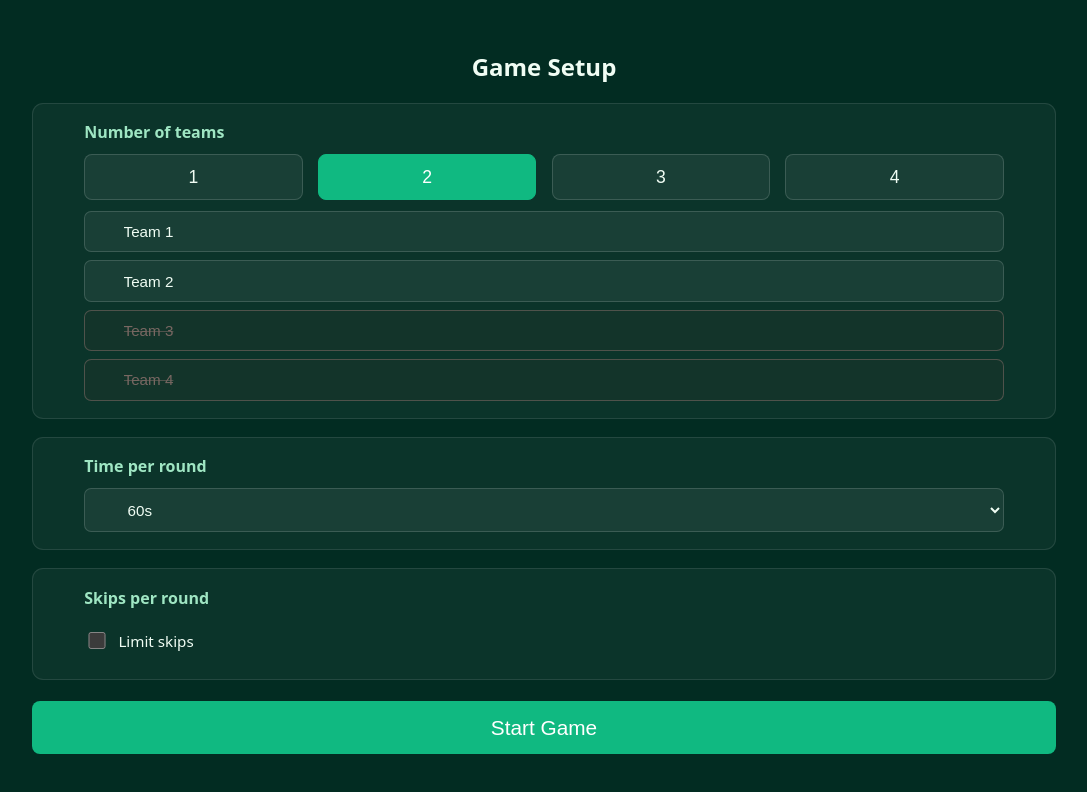
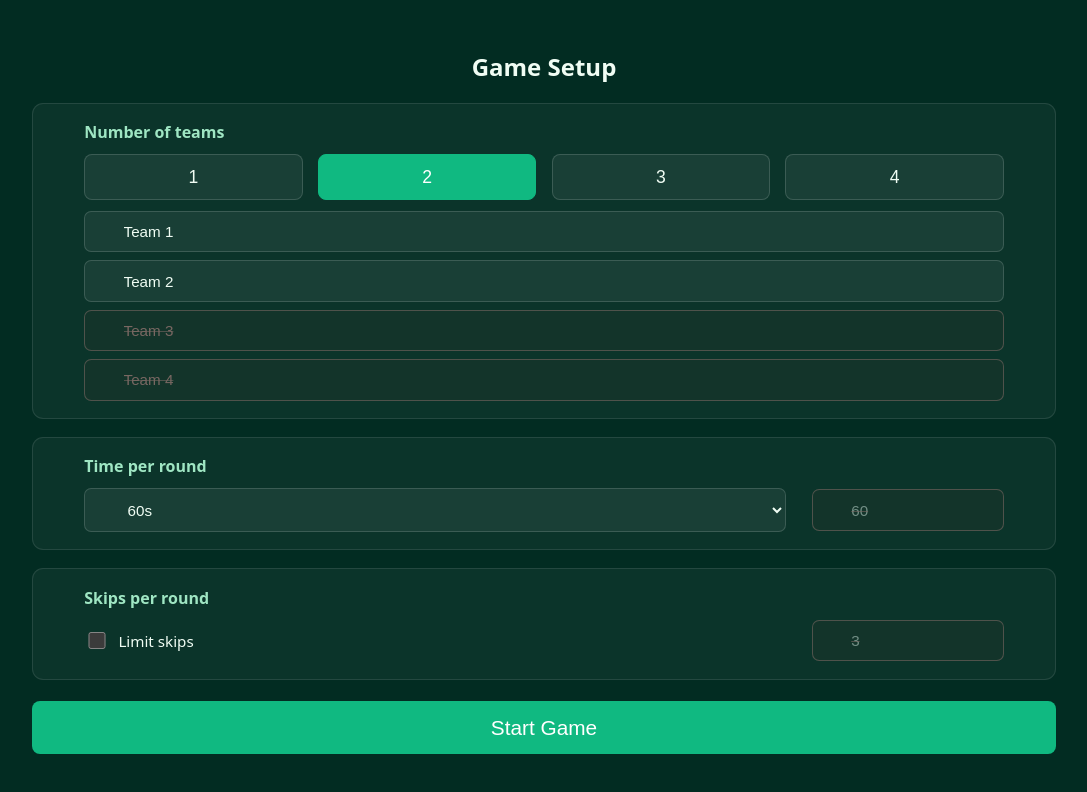
Before and after one commit to usmaan275/Islamic-Articulate, a React (Create React App) app: page /teams in a window 1280 px wide. Shown: the top 792 px of the page, without its empty margins (96-1183 px from the left). Built offline with nearby package versions, Linux system fonts and the light colour scheme.

Commit message:
Updated browser mapping package-lock.json

```diff
--- a/src/App.css
+++ b/src/App.css
@@ -490,10 +490,14 @@ button:hover {
   margin: 0;
 }
 
-/* Always occupies its layout space, even when the setting's off,
-   so the row/section never changes height or shifts on toggle */
-.number-input.invisible {
-  visibility: hidden;
+.number-input.inactive {
+  opacity: 0.45;
+  color: #fca5a5;
+  background: rgba(239, 68, 68, 0.08);
+  border-color: rgba(252, 165, 165, 0.6);
+  text-decoration: line-through;
+  text-decoration-color: rgba(252, 165, 165, 0.6);
+  cursor: not-allowed;
 }
 
 .setup-section select {
--- a/src/pages/Setup.jsx
+++ b/src/pages/Setup.jsx
@@ -2,7 +2,7 @@ import { useState } from 'react'
 import { useNavigate } from 'react-router-dom'
 
 const TEAM_OPTIONS = [1, 2, 3, 4]
-const TIME_PRESETS = Array.from({ length: 19 }, (_, i) => 30 + i * 5) // 30s → 120s, step 5
+const TIME_PRESETS = [30, 45, 60, 90, 120]
 const DEFAULT_ROUND_TIME = 60
 const DEFAULT_MAX_SKIPS = 3
 
@@ -109,16 +109,17 @@ export default function Setup() {
               <option value="custom">Custom</option>
             </select>
 
-            {timeMode === 'custom' && (
             <input
-                className="number-input"
+              className={`number-input${timeMode === 'custom' ? '' : ' inactive'}`}
               type="number"
               inputMode="numeric"
               value={roundTime}
               onChange={handleCustomTimeChange}
               placeholder="Seconds"
+              disabled={timeMode !== 'custom'}
+              tabIndex={timeMode === 'custom' ? 0 : -1}
+              aria-hidden={timeMode !== 'custom'}
             />
-            )}
           </div>
         </section>
 
@@ -135,7 +136,7 @@ export default function Setup() {
             </label>
 
             <input
-              className={`number-input${skipsEnabled ? '' : ' invisible'}`}
+              className={`number-input${skipsEnabled ? '' : ' inactive'}`}
               type="number"
               inputMode="numeric"
               min={0}
```
Also changed, not shown: 1 other file (tests, documents, lock files or other folders). Lines whose indentation alone changed are shown as unchanged.
